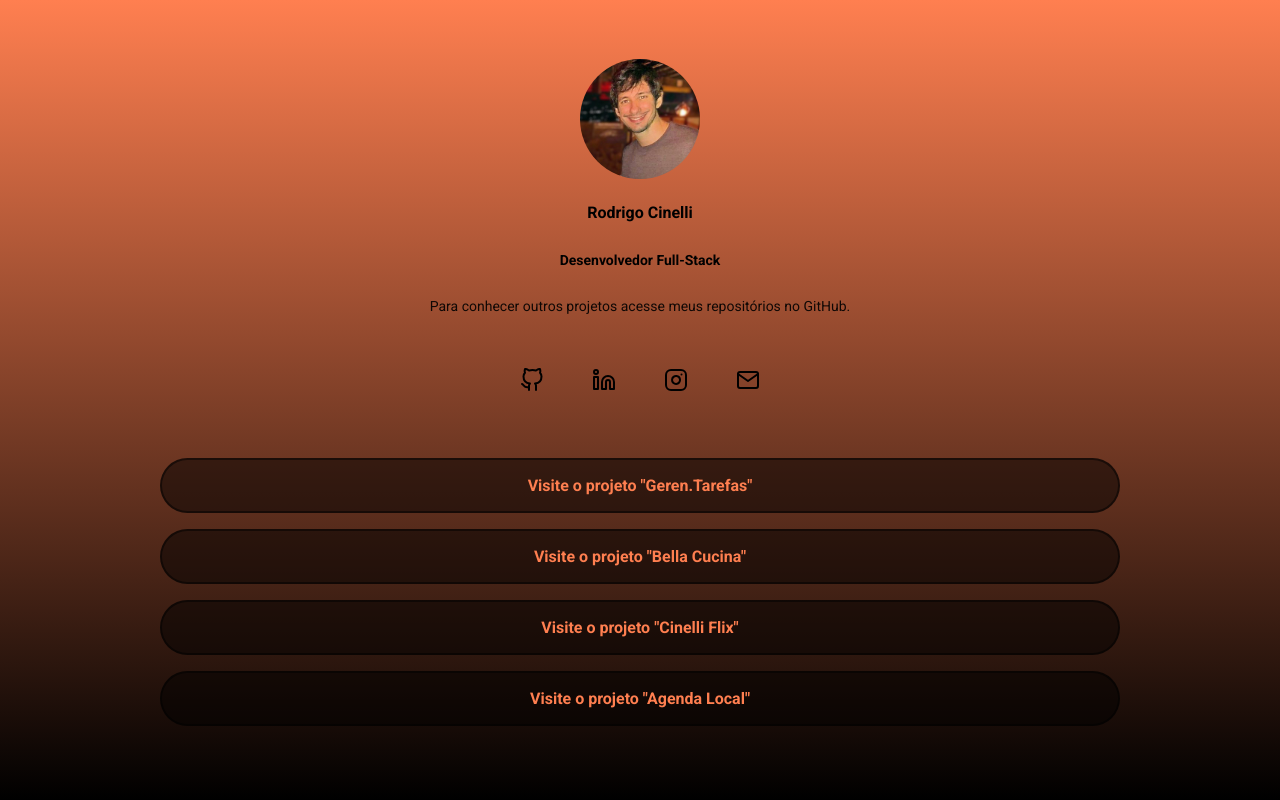
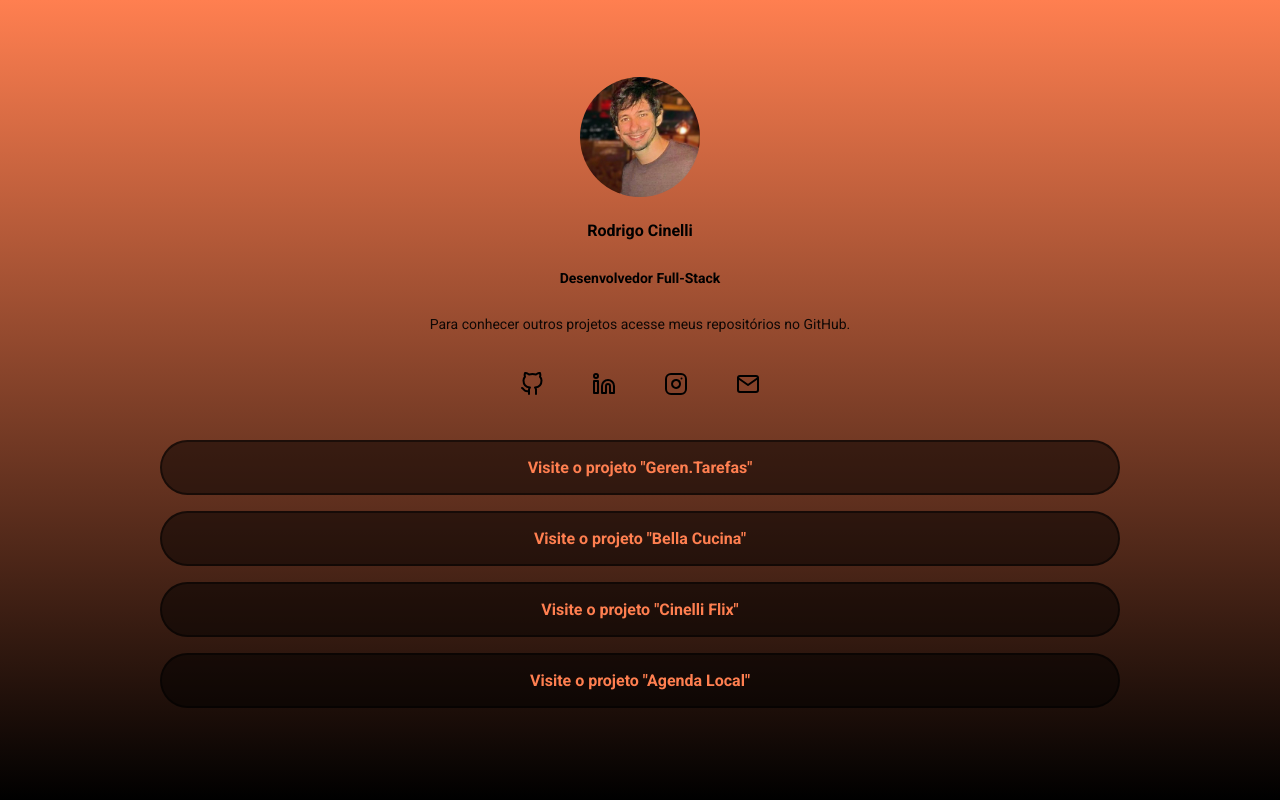
Before and after one commit to RodCinelli/Dev-Rodrigo-Cinelli, a website: page index.html in a window 1280 px wide. Drawn offline with Linux system fonts and the light colour scheme.

Commit message:
Alterando a dimensão do layout

```diff
--- a/src/styles/main.less
+++ b/src/styles/main.less
@@ -44,7 +44,7 @@ li {
 }
 
 header {
-    padding-bottom: 24px;
+    padding-bottom: 10px;
 
     .profile-avatar {
         display: block;
@@ -82,7 +82,6 @@ header {
     max-width: 240px;
     width: 100%;
     margin: 0 auto;
-    .marginBotton8();
 
     li {
         img {
@@ -95,7 +94,7 @@ header {
 }
 
 .projects-list {
-    margin-top: 32px;
+    margin-top: 40px;
 
     &-item {
         a {
```
Also changed, not shown: build/styles/main.css.
